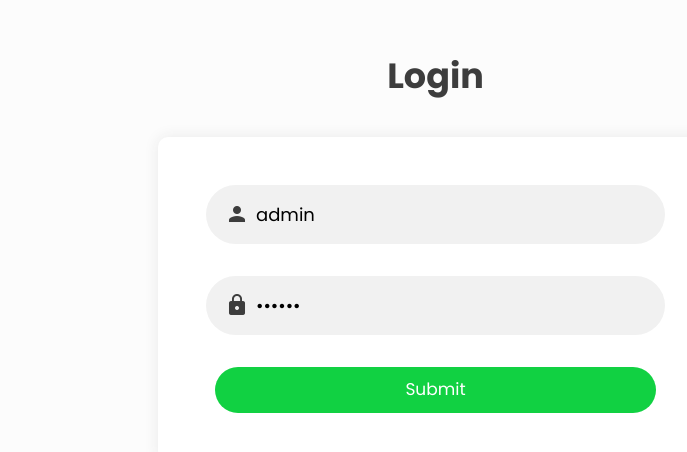
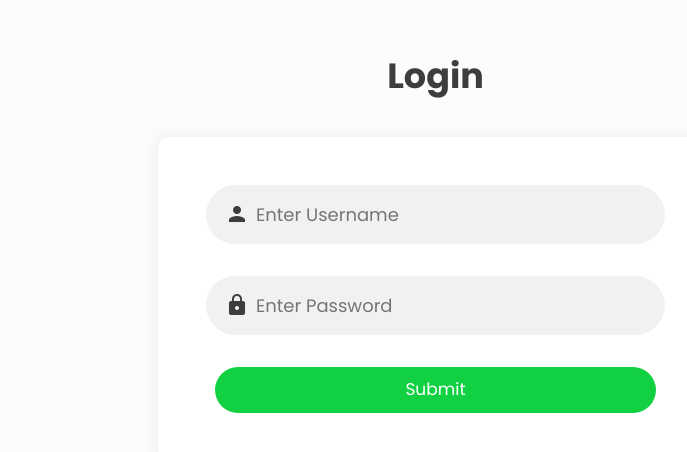
Before and after one commit to 3MarySmile/dashboard, a plain HTML site: page index.html in a window 1280 px wide. Shown: the part 142-594 px from the top of the page, 482-1169 px from the left. Drawn offline with nearby package versions, Linux system fonts and the light colour scheme; no server answers.

Commit message:
asdsadasd

```diff
--- a/index.html
+++ b/index.html
@@ -41,11 +41,11 @@
                         <div class="loginform">
                                 <div class="username">
                                     <i class="material-icons paPersons">person</i>
-                                    <input type="text" class="inputLogPass" id="name" value="admin" placeholder="Enter Username" required>
+                                    <input type="text" class="inputLogPass" id="name" placeholder="Enter Username" required>
                                 </div>
                                 <div class="password">
                                     <i class="material-icons paPersons">lock</i>
-                                    <input type="password" id="pass" class="inputLogPass" value="123456" placeholder="Enter Password" required>
+                                    <input type="password" id="pass" class="inputLogPass" placeholder="Enter Password" required>
                                 </div>
                                 <div class="submitbtn">
                                     <input onclick="LoginBtn()" id="Loginbtn" type="submit" value="Submit">
```
